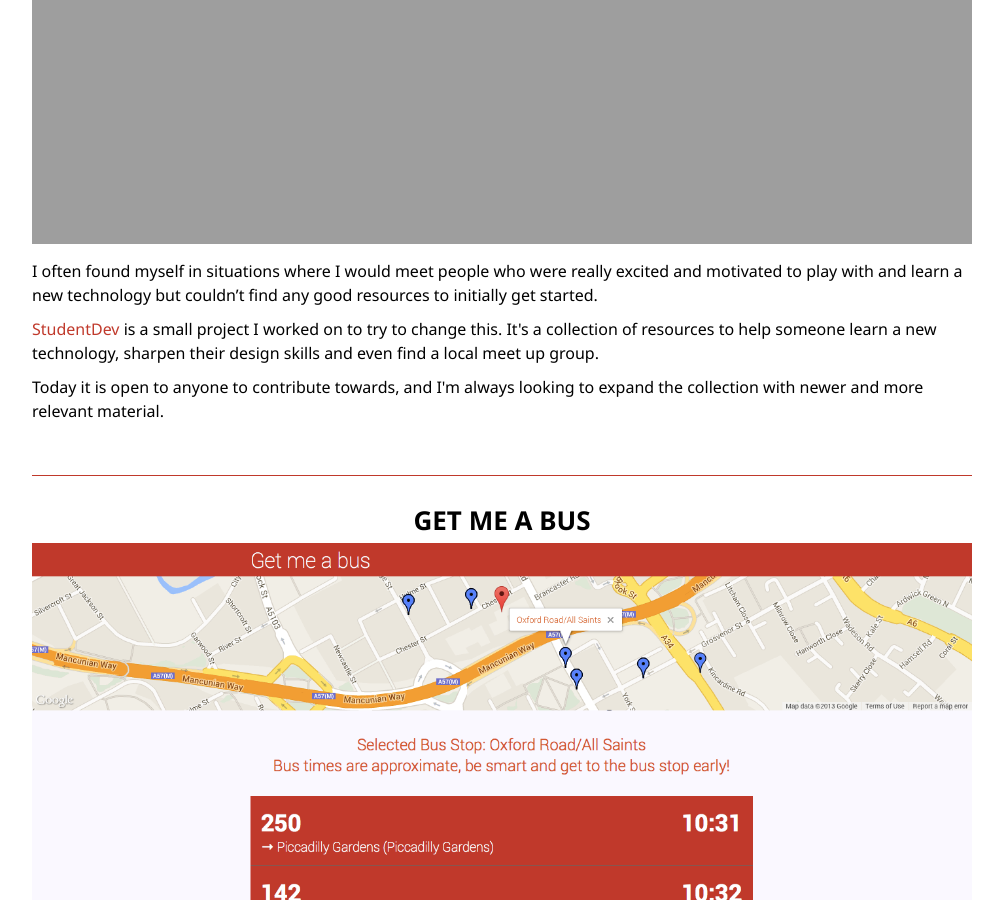
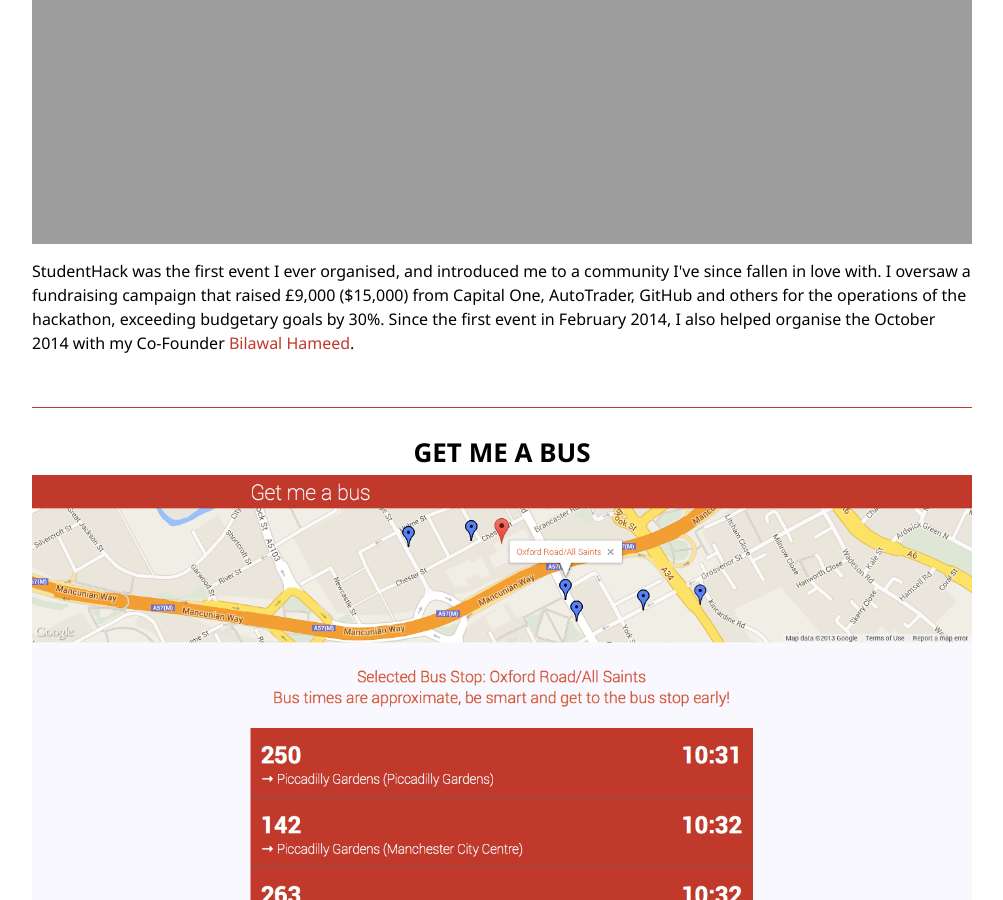
Before and after one commit to syeef/syeefkarim-2016-v0, a Jekyll site: the page built from portfolio/index.md, in a window 1280 px wide and 900 px high, scrolled down 3198 px. Shown: the whole window, without its empty margins (138-1141 px from the left). Built offline with Jekyll 4.4.1, drawn with Linux system fonts in a browser that asks for light colours.

Commit message:
Update SH bio

```diff
--- a/portfolio/index.md
+++ b/portfolio/index.md
@@ -15,7 +15,7 @@ mlhImage: /images/posts/mlh.png
 mlhkBio: <p>I often found myself in situations where I would meet people who were really excited and motivated to play with and learn a new technology but couldn’t find any good resources to initially get started.</p> <p><a id="links" href='http://studentdev.io' target="_blank">StudentDev</a> is a small project I worked on to try to change this. It's a collection of resources to help someone learn a new technology, sharpen their design skills and even find a local meet up group.</p><p>Today it is open to anyone to contribute towards, and I'm always looking to expand the collection with newer and more relevant material.</p>
 
 studenthackImage: /images/posts/studenthack.png
-studenthackBio: <p>I often found myself in situations where I would meet people who were really excited and motivated to play with and learn a new technology but couldn’t find any good resources to initially get started.</p> <p><a id="links" href='http://studentdev.io' target="_blank">StudentDev</a> is a small project I worked on to try to change this. It's a collection of resources to help someone learn a new technology, sharpen their design skills and even find a local meet up group.</p><p>Today it is open to anyone to contribute towards, and I'm always looking to expand the collection with newer and more relevant material.</p>
+studenthackBio: <p>StudentHack was the first event I ever organised, and introduced me to a community I've since fallen in love with. I oversaw a fundraising campaign that raised £9,000 ($15,000) from Capital One, AutoTrader, GitHub and others for the operations of the hackathon, exceeding budgetary goals by 30%. Since the first event in February 2014, I also helped organise the October 2014 with my Co-Founder <a id="links" href='http://bilaw.al' target="_blank">Bilawal Hameed</a>.</p>
 
 getmeabusImage: /images/posts/getmeabus.png
 getmeabusBio: <p><a id="links" href='http://getmeabus.com' target="_blank">Get Me a Bus</a> was a project developed by <a id="links" href='http://danwilson.co' target="_blank">Danny Wilson</a> and myself. After using the bus for a while I became frustrated that I wasn't able to easily find out when the buses were departing. Of course this problem had already been solved by others but I found their solutions to be either poor and outdated, or I had to pay for an app that wouldn't even guarantee full coverage!</p> <p>This is where <a id="links" href='http://getmeabus.com' target="_blank">getmeabus.com</a> steps in. It simply locates you and plots all the nearby bus stops, then with a click of a bus stop it display the departure times. The service currently only supports the UK.</p>
```
